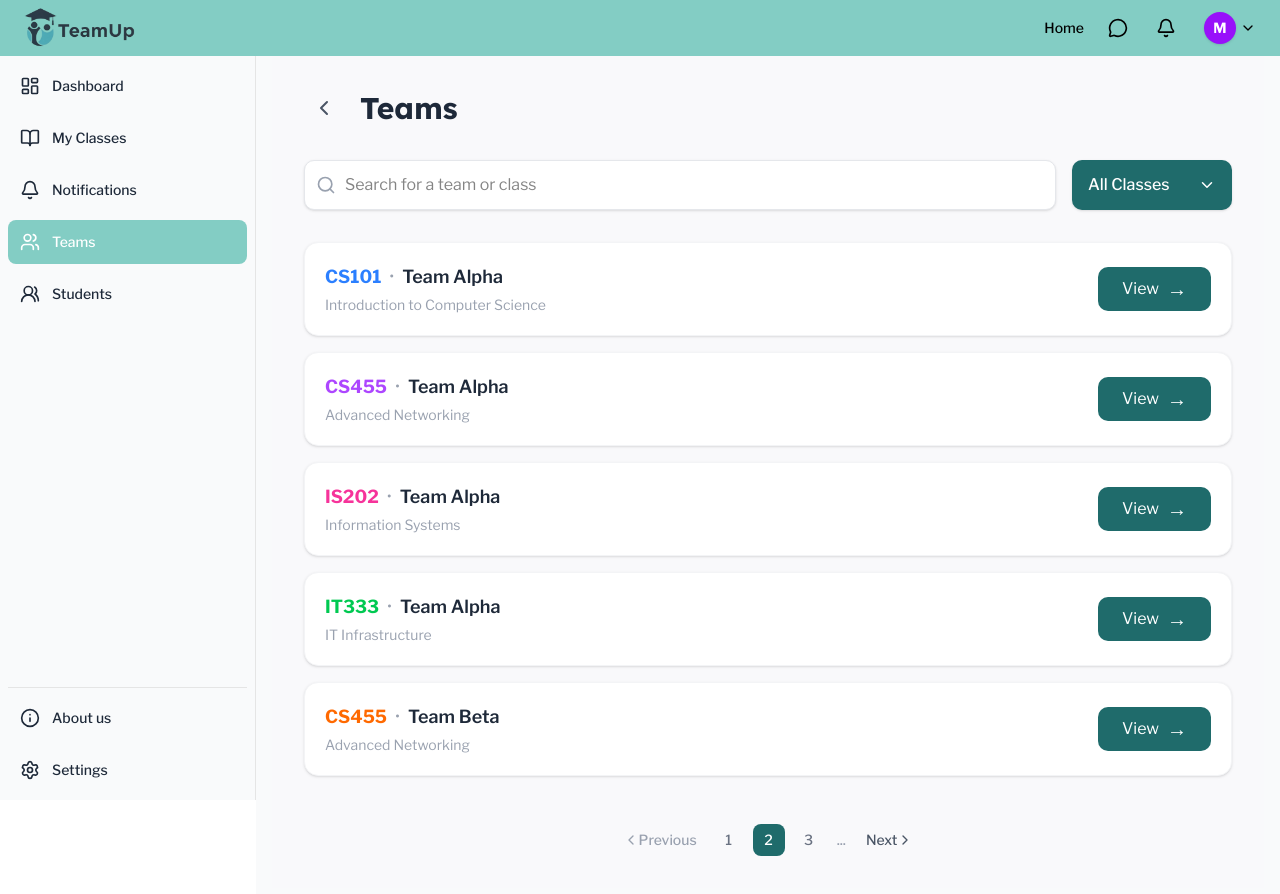
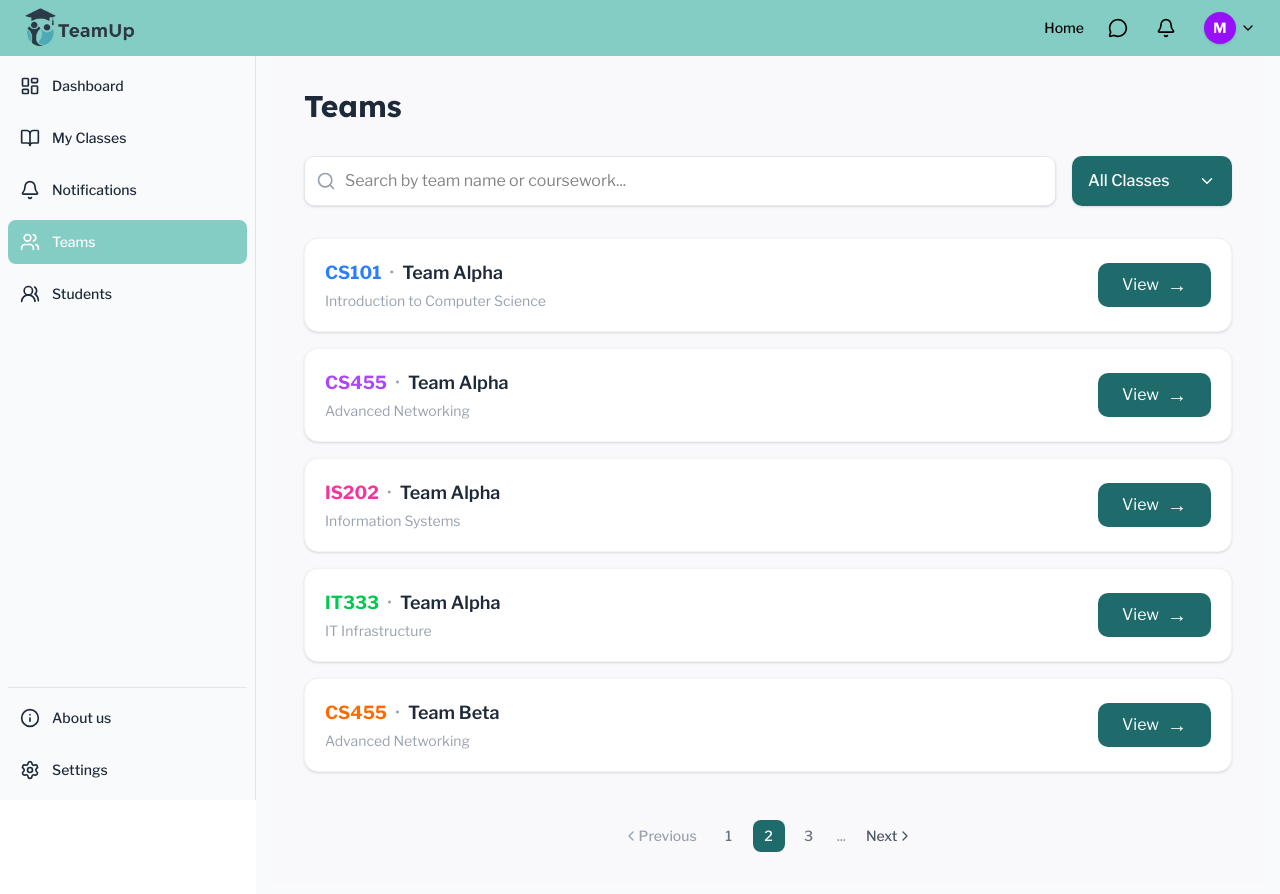
Before and after one commit to Mariam-Eid-Mohamed/Team-Up, a React (Vite) app: page /instructor/teams in a window 1280 px wide. Shown: the top 894 px of the page. Built offline with nearby package versions, Linux system fonts and the light colour scheme.

Commit message:
adjusted padding in profile, deleted back button for teams page

```diff
--- a/src/Pages/Student/OwnTeams.tsx
+++ b/src/Pages/Student/OwnTeams.tsx
@@ -64,9 +64,6 @@ const Teams: React.FC = () => {
       <div className="max-w-5xl mx-auto">
         {/* Header Section */}
         <div className="flex items-center gap-4 mb-8">
-          <button className="p-2 hover:bg-gray-200 rounded-full transition-colors">
-            <ChevronLeft size={24} className="text-gray-600" />
-          </button>
           <h1 className="text-3xl font-bold text-gray-800">Teams</h1>
         </div>
 
@@ -79,7 +76,7 @@ const Teams: React.FC = () => {
             />
             <input
               type="text"
-              placeholder="Search for a team or class"
+              placeholder="Search by team name or coursework..."
               className="w-full pl-10 pr-4 py-3 bg-white border border-gray-200 rounded-lg focus:ring-2 focus:ring-teal-500 focus:border-transparent outline-none transition-all shadow-sm"
               value={searchQuery}
               onChange={(e) => setSearchQuery(e.target.value)}
--- a/src/Pages/Student/Profile/StudentProfile.tsx
+++ b/src/Pages/Student/Profile/StudentProfile.tsx
@@ -68,7 +68,7 @@ export function StudentProfile() {
           {/* GPA + Availability + Skills */}
           <div className="flex flex-col gap-4">
             {/* GPA + Availability */}
-            <div className="bg-white border-b rounded-lg p-4">
+            <div className="bg-white border-b rounded-lg px-4">
               <div className="flex flex-col">
                 <div className="flex py-4 items-center flex-row justify-between">
                   <h2 className="text-2xl text-[#1F6B6B] text-center">GPA</h2>
@@ -91,7 +91,7 @@ export function StudentProfile() {
             </div>
 
             {/* Skills */}
-            <div className=" bg-white border-b rounded-lg p-4">
+            <div className=" bg-white border-b rounded-lg px-4">
               <div className="flex flex-col">
                 {/* Skills */}
                 <div className="flex py-4 flex-col gap-4">
```
